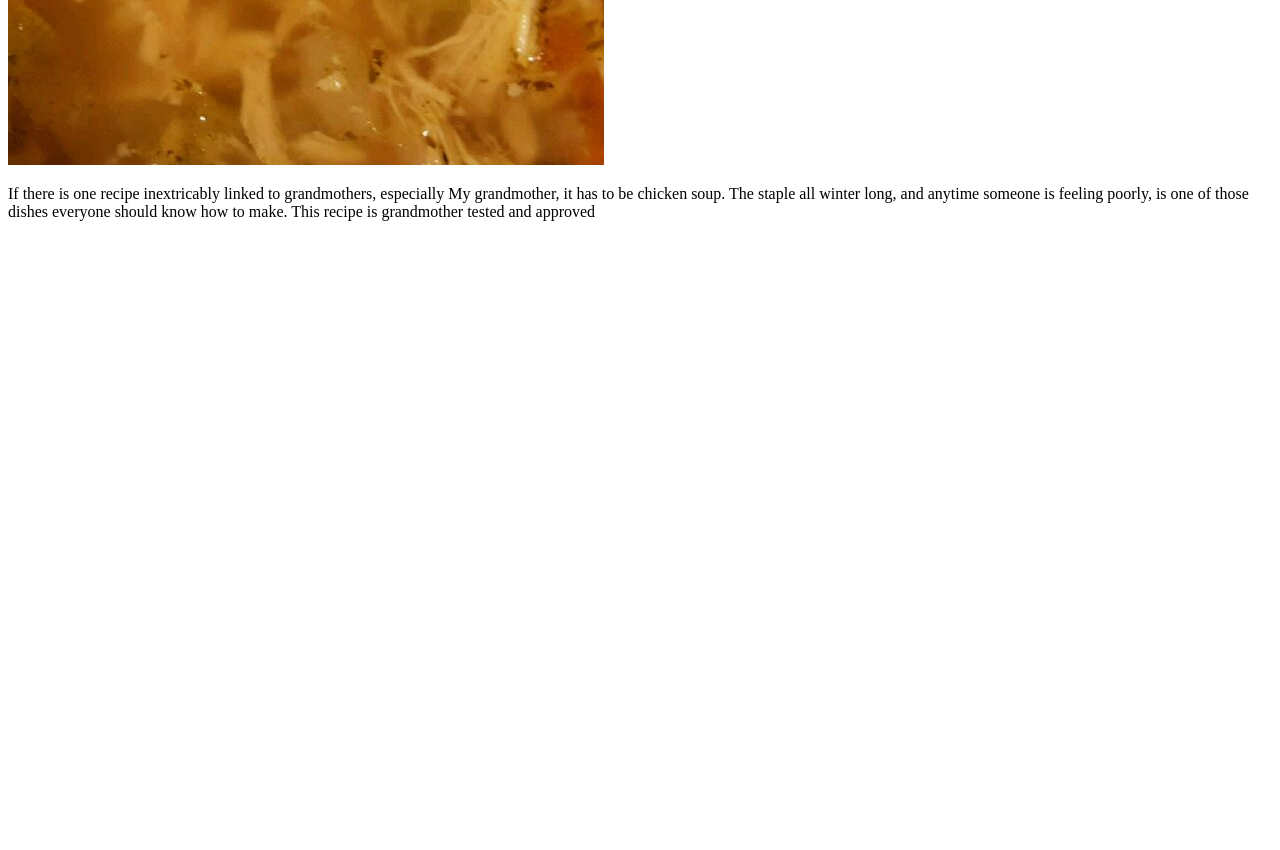
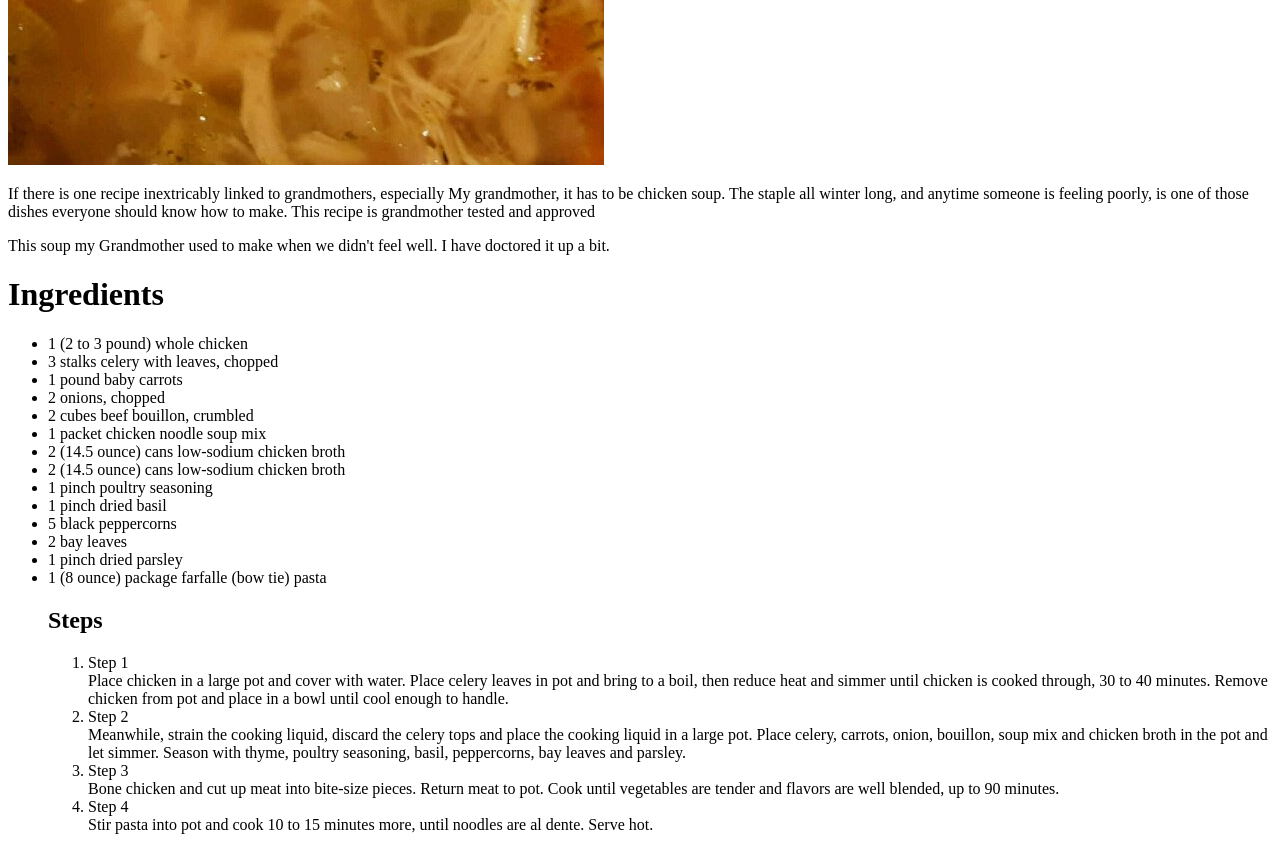
Before and after one commit to Evans-1rosana/Odin_recipeeeeee, a plain HTML site: page chicken.html in a window 1280 px wide. Shown: the part 511-1361 px from the top of the page. Before the commit the page ends 800 px from the top, so only its background shows below. Drawn offline with Linux system fonts and the light colour scheme.

Commit message:
chicken.html

```diff
--- a/chicken.html
+++ b/chicken.html
@@ -13,5 +13,40 @@
          especially My grandmother, it has to be chicken soup. The staple all winter long,
           and anytime someone is feeling poorly, is one of those dishes everyone should know how to
           make. This recipe is grandmother tested and approved</p>
+          <p>This soup my Grandmother used to make when we didn't feel well.
+              I have doctored it up a bit.</p>
+              <h1>Ingredients</h1>
+              <ul>
+                  <li>1 (2 to 3 pound) whole chicken</li>
+                  <li>3 stalks celery with leaves, chopped</li>
+                  <li>1 pound baby carrots</li>
+                  <li>2 onions, chopped</li>
+                  <li>2 cubes beef bouillon, crumbled</li>
+                  <li>1 packet chicken noodle soup mix</li>
+                  <li>2 (14.5 ounce) cans low-sodium chicken broth</li>
+                  <li>2 (14.5 ounce) cans low-sodium chicken broth</li>
+                  <li>1 pinch poultry seasoning</li>
+                  <li>1 pinch dried basil</li>
+                  <li>5 black peppercorns</li>
+                  <li>2 bay leaves</li>
+                  <li>1 pinch dried parsley</li>
+                  <li>1 (8 ounce) package farfalle (bow tie) pasta</li>
+                  <h2>Steps</h2>
+                  <ol>
+                      <li>Step 1<br>
+                        Place chicken in a large pot and cover with water. Place celery leaves in pot and
+                        bring to a boil, then reduce heat and simmer until chicken is cooked through, 30 to 40 minutes.
+                         Remove chicken from pot and place in a bowl until cool enough to handle.</li>
+                         <li>Step 2<br>
+                            Meanwhile, strain the cooking liquid, discard the celery tops and place the cooking liquid in a
+                            large pot. Place celery, carrots, onion, bouillon, soup mix and chicken broth in the pot and let
+                            simmer. Season with thyme, poultry seasoning, basil, peppercorns, bay leaves and parsley.</li>
+                            <li>Step 3<br>
+                                Bone chicken and cut up meat into bite-size pieces. Return meat to pot.
+                                Cook until vegetables are tender and flavors are well blended, up to 90 minutes.</li>
+                                <li>Step 4<br>
+                                    Stir pasta into pot and cook 10 to 15 minutes more, until noodles are al dente. Serve hot.</li>
+                  </ol>
+              </ul>
 </body>
 </html>
```
